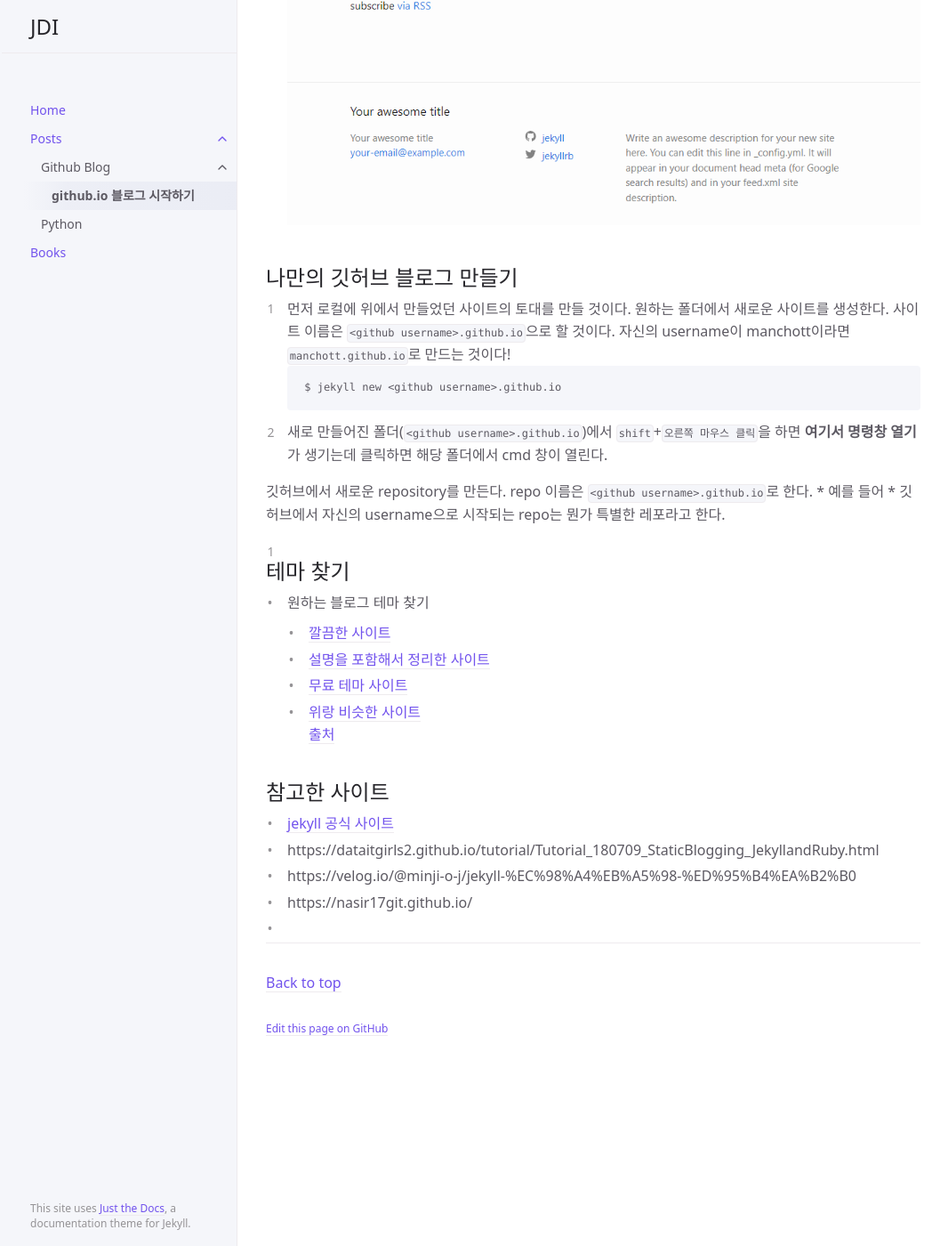
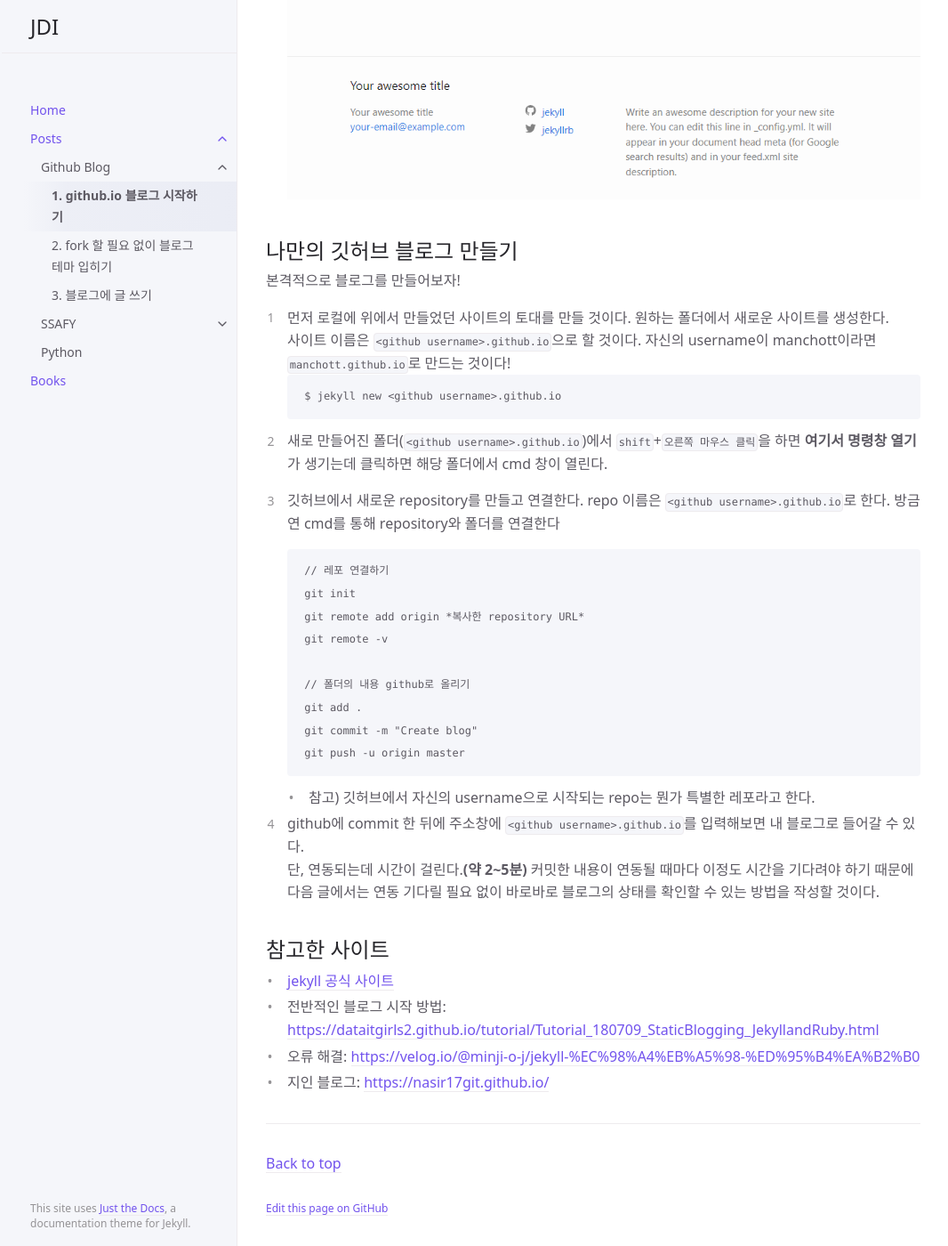
Before and after one commit to manchott/manchott-manchott.github.io, a Jekyll site: the page built from docs/posts/github-blog/start.md, in a window 1280 px wide and 1400 px high, scrolled down 1498 px. Shown: the whole window at 89% size, without its empty margins (105-1171 px from the left). Built offline with Jekyll 4.4.1, drawn with Linux system fonts in a browser that asks for light colours; some of the changed text lies outside the part shown.

Commit message:
upload posts

````diff
--- a/docs/posts/github-blog/start.md
+++ b/docs/posts/github-blog/start.md
@@ -1,6 +1,6 @@
 ---
 layout: default
-title: github.io 블로그 시작하기
+title: 1. github.io 블로그 시작하기
 parent: Github Blog
 grand_parent: Posts
 ---
@@ -55,32 +55,34 @@ grand_parent: Posts
 ![start_1](../../../assets/images/start_1.PNG)
 
 ## 나만의 깃허브 블로그 만들기
-1. 먼저 로컬에 위에서 만들었던 사이트의 토대를 만들 것이다. 원하는 폴더에서 새로운 사이트를 생성한다. 사이트 이름은 `<github username>.github.io`으로 할 것이다. 자신의 username이 manchott이라면 `manchott.github.io`로 만드는 것이다!
+본격적으로 블로그를 만들어보자!
+1. 먼저 로컬에 위에서 만들었던 사이트의 토대를 만들 것이다. 원하는 폴더에서 새로운 사이트를 생성한다.
+   사이트 이름은 `<github username>.github.io`으로 할 것이다. 자신의 username이 manchott이라면 `manchott.github.io`로 만드는 것이다!
     ```
     $ jekyll new <github username>.github.io
     ```
 2. 새로 만들어진 폴더(`<github username>.github.io`)에서 `shift`+`오른쪽 마우스 클릭`을 하면 **여기서 명령창 열기**가 생기는데 클릭하면 해당 폴더에서 cmd 창이 열린다.
+3. 깃허브에서 새로운 repository를 만들고 연결한다. repo 이름은 `<github username>.github.io`로 한다. 방금 연 cmd를 통해 repository와 폴더를 연결한다
 
-깃허브에서 새로운 repository를 만든다. repo 이름은 `<github username>.github.io`로 한다.
-    * 예를 들어
-    * 깃허브에서 자신의 username으로 시작되는 repo는 뭔가 특별한 레포라고 한다.
-2.
+    ```
+    // 레포 연결하기
+    git init
+    git remote add origin *복사한 repository URL*
+    git remote -v
 
-## 테마 찾기
+    // 폴더의 내용 github로 올리기
+    git add .
+    git commit -m "Create blog"
+    git push -u origin master
+    ```
+    * 참고) 깃허브에서 자신의 username으로 시작되는 repo는 뭔가 특별한 레포라고 한다.
 
-* 원하는 블로그 테마 찾기
-    * [깔끔한 사이트](https://jekyllthemes.io/free)
-    * [설명을 포함해서 정리한 사이트](https://jekyllthemes.dev/)
-    * [무료 테마 사이트](https://jekyll-themes.com/free/)
-    * [위랑 비슷한 사이트](http://themes.jekyllrc.org/)
-    [출처](https://wiznxt.tistory.com/677)
-
-
+4. github에 commit 한 뒤에 주소창에 `<github username>.github.io`를 입력해보면 내 블로그로 들어갈 수 있다.
+단, 연동되는데 시간이 걸린다.**(약 2~5분)** 커밋한 내용이 연동될 때마다 이정도 시간을 기다려야 하기 때문에 다음 글에서는 연동 기다릴 필요 없이 바로바로 블로그의 상태를 확인할 수 있는 방법을 작성할 것이다.
 
 
 ## 참고한 사이트
 * [jekyll 공식 사이트](https://jekyllrb.com/)
-* https://dataitgirls2.github.io/tutorial/Tutorial_180709_StaticBlogging_JekyllandRuby.html
-* https://velog.io/@minji-o-j/jekyll-%EC%98%A4%EB%A5%98-%ED%95%B4%EA%B2%B0
-* https://nasir17git.github.io/
-*
+* 전반적인 블로그 시작 방법: <https://dataitgirls2.github.io/tutorial/Tutorial_180709_StaticBlogging_JekyllandRuby.html>
+* 오류 해결: <https://velog.io/@minji-o-j/jekyll-%EC%98%A4%EB%A5%98-%ED%95%B4%EA%B2%B0>
+* 지인 블로그: <https://nasir17git.github.io/>
--- /dev/null
+++ b/docs/posts/github-blog/theme_without_fork.md
@@ -0,0 +1,61 @@
+---
+layout: default
+title: 2. fork 할 필요 없이 블로그 테마 입히기
+parent: Github Blog
+grand_parent: Posts
+---
+
+# fork 할 필요 없이 블로그 테마 입히기
+{: .no_toc }
+
+## Table of contents
+{: .no_toc .text-delta }
+
+1. TOC
+{:toc}
+
+---
+
+## 들어가며
+Github 블로그를 하기로 마음먹고 나서 다양한 블로그들을 찾아봤지만 거의 모든 블로그들이 원하는 블로그 테마의 Github repository를 fork해서 테마를 사용하더라. 그렇게 하면 내 repo가 너무 복잡해지고 보기 어려워서 fork 없이 블로그에 테마를 적용하는 법을 열심히 찾아봤다.
+나는 블로그 테마들 중 [just-the-docs](https://github.com/just-the-docs/just-the-docs)를 사용하고 있고 앞으로 블로그 커스터마이징을 할 때 just-the-docs를 기준으로 할 것이다. 어차피 코드를 뜯어보고 내가 직접 커스터마이징 할 것이기에 다른 테마에서도 응용할 수 있을 것 같다.
+
+
+## 매번 기다릴 필요 없이 서버에서 페이지 구동 확인하기
+* 터미널에 `bundle exec jekyll serve`를 입력하면 <http://localhost:4000/>에서 블로그 페이지가 어떻게 보이는지 확인할 수 있다. 매번 github에 commit하고 기다릴 필요가 없다!!
+* 만약 새빨간 에러글이 보이고 바로 아래에 `cannot load such file -- webrick (LoadError)`가 뜬다면 `bundle add webrick`을 통해 해결 가능하다.
+* 로컬 서버에서 확인하는 것이기 때문에 내 블로그에 적용하고 싶으면 당연히 Github에 commit해야한다.
+
+
+## 원하는 블로그 테마 찾기
+제일 중요한 단계나 다름 없다. 다양한 테마들이 있으니 꼼꼼히 찾아보자. 한번 정하고 커스텀 하면 바꾸기 어려울 테니...
+    * [깔끔한 사이트](https://jekyllthemes.io/free)
+    * [설명을 포함해서 정리한 사이트](https://jekyllthemes.dev/)
+    * [무료 테마 사이트](https://jekyll-themes.com/free/)
+    * [위랑 비슷한 사이트](http://themes.jekyllrc.org/)
+
+
+## 블로그 테마 입히기
+1. 원하는 테마의 Github 페이지로 들어가면 Installation 가이드가 있을 것이다.
+![theme_1](../../../assets/images/theme_1.PNG)
+
+2. 이 중 gem을 사용하는 방법을 이용할 것인데, `gem "just-the-docs"`와 `theme: just-the-docs`를 바꾸는 방법은 너무.. 너무 날것부터 시작하는 방법이다.(방금 1시간 삽질 해보고 깨달음)
+그래서 그 다음 방법을 사용할 것이다. 터미널에서 `gem install just-the-docs`를 실행해서 내가 원하는 테마의 gem을 다운받는다.
+
+3. 이전에 루비를 설치할 때 별다른 설정을 하지 않았다면 `C:`에 루비가 설치되어 있을 것이다. 나의 경우는 `Ruby31-x64`라는 폴더에 설치가 되어있다.
+이제 방금 설치한 gem을 찾으러 갈 것이다. `C:\Ruby31-x64\lib\ruby\gems\3.1.0\gems` 위치로 가면 지금까지 설치한 gem들이 있는데 그 중 자신이 설치한 gem 폴더로 들어간다. (루비가 업데이트 된다면 경로가 바뀔 수도 있다)
+
+4. 해당 폴더의 모든 내용을 복사해서 내 블로그 폴더에 붙여넣기 한다. 중복되는 파일이 있을 경우 덮어쓰기 해버린다.
+이 방법을 사용할 경우 테마의 기본 틀을 그대로 가져오는 것이다. 새로고침 해보면 테마가 적용된 것을 확인할 수 있다.
+![theme_2](../../../assets/images/theme_2.png)
+
+
+## 완성 소감
+지금 내 블로그는 이미 어느정도 커스텀을 해버려서... 새로운 깃허브 계정 파고 이것저것 해봤다.
+너무 뿌듯해서 완성 소감까지 쓸 정도..
+
+
+
+## 참고한 사이트
+* [just-the-docs](https://github.com/just-the-docs/just-the-docs)
+* 블로그 테마 모음: <https://wiznxt.tistory.com/677>
--- /dev/null
+++ b/docs/posts/github-blog/write_post.md
@@ -0,0 +1,50 @@
+---
+layout: default
+title: 3. 블로그에 글 쓰기
+parent: Github Blog
+grand_parent: Posts
+---
+
+# 블로그에 글 쓰기
+{: .no_toc }
+
+## Table of contents
+{: .no_toc .text-delta }
+
+1. TOC
+{:toc}
+
+---
+
+## 매번 기다릴 필요 없이 서버에서 페이지 구동 확인하기
+* 터미널에 `bundle exec jekyll serve`를 입력하면 <http://localhost:4000/>에서 블로그 페이지가 어떻게 보이는지 확인할 수 있다. 매번 github에 commit하고 기다릴 필요가 없다!!
+* 만약 새빨간 에러글이 보이고 바로 아래에 `cannot load such file -- webrick (LoadError)`가 뜬다면 `bundle add webrick`을 통해 해결 가능하다.
+* 로컬 서버에서 확인하는 것이기 때문에 내 블로그에 적용하고 싶으면 당연히 Github에 commit해야한다.
+
+
+## 원하는 블로그 테마 찾기
+제일 중요한 단계나 다름 없다. 다양한 테마들이 있으니 꼼꼼히 찾아보자. 한번 정하고 커스텀 하면 바꾸기 어려울 테니...
+    * [깔끔한 사이트](https://jekyllthemes.io/free)
+    * [설명을 포함해서 정리한 사이트](https://jekyllthemes.dev/)
+    * [무료 테마 사이트](https://jekyll-themes.com/free/)
+    * [위랑 비슷한 사이트](http://themes.jekyllrc.org/)
+
+
+## 블로그 테마 입히기
+1. 원하는 테마의 Github 페이지로 들어가면 Installation 가이드가 있을 것이다.
+![theme_1](../../../assets/images/theme_1.PNG)
+
+2. 이 중 gem을 사용하는 방법을 이용할 것이다.
+`<github username>.github.io` 폴더 내의 `Gemfile` 파일에 `gem "minima"` 라고 쓰여있는 줄을 `gem "just-the-docs"`로 바꾼다.
+
+3. `_config.yml`파일로 들어가 `theme: minima`라고 되어있는 부분을 `theme: just-the-docs`로 바꾼다.
+2번과 3번 과정은 default로 설정되어 있는 블로그 테마 minima를 내가 고른 테마로 바꾸는 것이다.
+
+4. 해당 변경사항을 적용하기 위해 터미널에서 `bundle`을 실행한다.
+5. 새로고침 해보면 테마 적용 완료!
+![theme_2](../../../assets/images/theme_2.png)
+
+
+## 참고한 사이트
+* [just-the-docs](https://github.com/just-the-docs/just-the-docs)
+* 블로그 테마 모음: <https://wiznxt.tistory.com/677>
````
Also changed, not shown: docs/posts/github-blog/github-blog.md (+1 -0 lines), docs/posts/ssafy/ssafy.md (added, +16 -0 lines), assets/images/theme_1.PNG (added), assets/images/theme_2.png (added).
